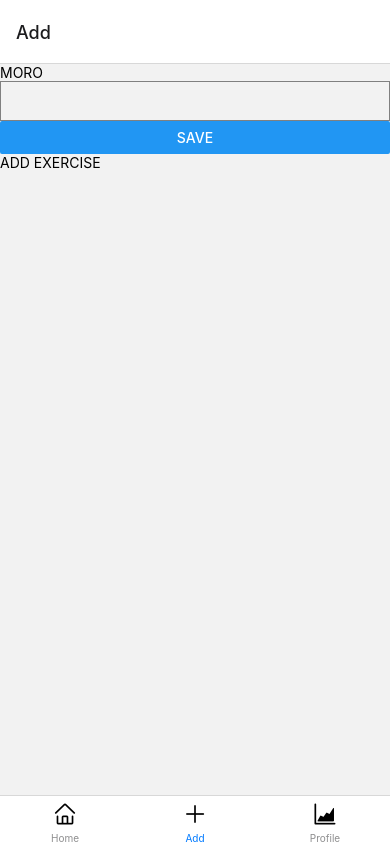
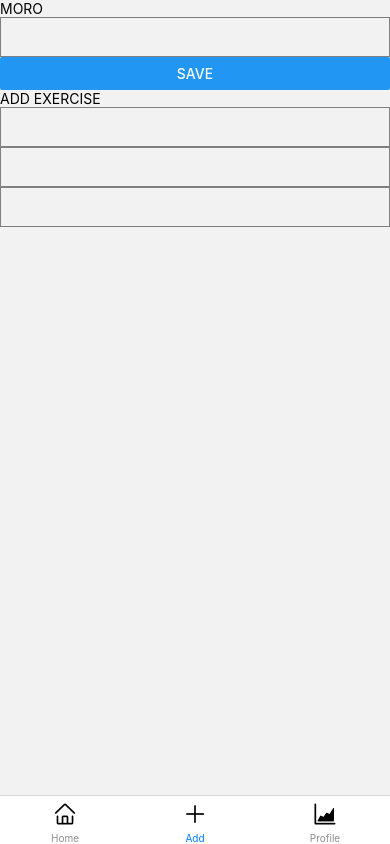
Before and after one commit to juhoohuj/mobile-project, a React Native app: screen /Add in a window 390 px wide. Built offline with nearby package versions, Linux system fonts and the light colour scheme.

Commit message:
removed header

```diff
--- a/App.js
+++ b/App.js
@@ -13,7 +13,7 @@ const Tab = createBottomTabNavigator();
 const Nav = () => {
   return (
     <NavigationContainer>
-      <Tab.Navigator>
+      <Tab.Navigator screenOptions={{ headerShown: false }}>
         <Tab.Screen name="Home" component={HomeScreen} options={{tabBarIcon: ()=> <AntDesign name="home" size={24} color="black" />}} />
         <Tab.Screen name="Add" component={AddScreen} options={{tabBarIcon: ()=> <AntDesign name="plus" size={24} color="black" />}} />
         <Tab.Screen name="Profile" component={ProfileScreen} options={{tabBarIcon: ()=> <AntDesign name="areachart" size={24} color="black" />}}  />
--- a/components/AddScreen.js
+++ b/components/AddScreen.js
@@ -13,8 +13,10 @@ import { Header } from "@react-navigation/elements";
     const saveData = async (value) => {
         try {
             await AsyncStorage.setItem("test", JSON.stringify(value));
+            alert("Data successfully saved")
           } catch (error) {
             console.log(error);
+            alert("Something went wrong")
           }
         };
 
@@ -52,9 +54,9 @@ import { Header } from "@react-navigation/elements";
             </View>
             <View>
                 <Text>ADD EXERCISE</Text>
-                <TextInput/>
-                <TextInput/>
-                <TextInput/>
+                <TextInput style={{ height: 40, borderColor: 'gray', borderWidth: 1 }}/>
+                <TextInput style={{ height: 40, borderColor: 'gray', borderWidth: 1 }}/>
+                <TextInput style={{ height: 40, borderColor: 'gray', borderWidth: 1 }}/>
             </View>
         </View>
     )
```
